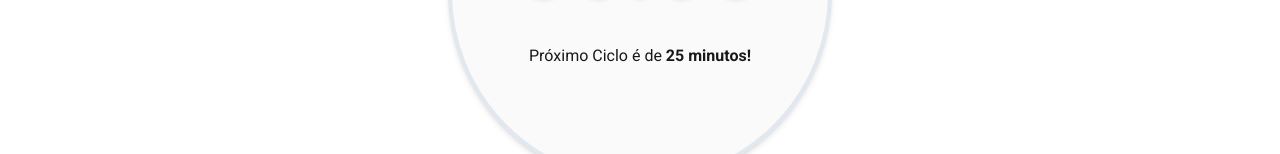
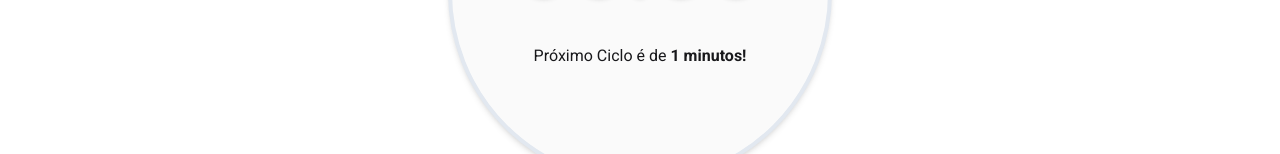
Before and after one commit to davifdev/clokko-pomodoro, a React (Vite) app: page / in a window 1280 px wide. Shown: the part 428-582 px from the top of the page. Built offline with nearby package versions, Linux system fonts and the light colour scheme.

Commit message:
feat: add worker and create timer

```diff
--- a/src/components/timer-component.tsx
+++ b/src/components/timer-component.tsx
@@ -2,6 +2,7 @@ import { useTaskContext } from '../contexts/TaskContext/task-context';
 
 const Timer = () => {
   const { taskState } = useTaskContext();
+  console.log(taskState.formattedSecondsRemaining, taskState.secondsRemaining);
 
   return (
     <p className="text-8xl font-bold text-sky-500 text-shadow-md dark:text-slate-100">
--- a/src/contexts/TaskContext/action-types.tsx
+++ b/src/contexts/TaskContext/action-types.tsx
@@ -3,15 +3,26 @@ import type { TaskModel } from '../../models/taskModel';
 export enum ActionsTypes {
   CREATE_TASK = 'createTask',
   INTERRUPT_TASK = 'interruptTask',
+  COMPLETE_TASK = 'completeTask',
+  COUNT_DOWN = 'countDown',
 }
 
-type TaskActionWithPayload = {
-  type: ActionsTypes.CREATE_TASK;
-  payload: TaskModel;
-};
+type TaskActionWithPayload =
+  | {
+      type: ActionsTypes.CREATE_TASK;
+      payload: TaskModel;
+    }
+  | {
+      type: ActionsTypes.COUNT_DOWN;
+      payload: { secondsRemaining: number };
+    };
 
-type TaskActionWithoutPayload = {
-  type: ActionsTypes.INTERRUPT_TASK;
-};
+type TaskActionWithoutPayload =
+  | {
+      type: ActionsTypes.INTERRUPT_TASK;
+    }
+  | {
+      type: ActionsTypes.COMPLETE_TASK;
+    };
 
 export type TaskActions = TaskActionWithPayload | TaskActionWithoutPayload;
--- a/src/contexts/TaskContext/initialState.ts
+++ b/src/contexts/TaskContext/initialState.ts
@@ -7,8 +7,8 @@ export const initialTaskStateValue: TaskStateModel = {
   activeTask: null,
   currentCycle: 0,
   config: {
-    working: 25,
-    shortResting: 5,
-    longResting: 15,
+    working: 1,
+    shortResting: 1,
+    longResting: 1,
   },
 };
--- a/src/contexts/TaskContext/task-context-provider.tsx
+++ b/src/contexts/TaskContext/task-context-provider.tsx
@@ -1,9 +1,10 @@
 // Utils
-import { useReducer, type ReactNode } from 'react';
+import { useEffect, useReducer, type ReactNode } from 'react';
 import { initialTaskStateValue } from './initialState';
 import { TaskContext } from './task-context';
 import { taskReducer } from './taskReducer';
-
+import { ActionsTypes } from './action-types';
+import { TimerWorkerManager } from '../../workers/timerWorkerManager';
 interface TaskContextProviderProps {
   children: ReactNode;
 }
@@ -11,6 +12,35 @@ interface TaskContextProviderProps {
 export const TaskContextProvider = ({ children }: TaskContextProviderProps) => {
   const [taskState, dispatch] = useReducer(taskReducer, initialTaskStateValue);
 
+  const worker = TimerWorkerManager.getInstance();
+
+  worker.onmessage((e) => {
+    const countDownSeconds = e.data;
+    if (countDownSeconds <= 0) {
+      console.log('Task completed!');
+
+      dispatch({ type: ActionsTypes.COMPLETE_TASK });
+      worker.terminate();
+    } else {
+      console.log('Task in progress: ', countDownSeconds);
+      dispatch({
+        type: ActionsTypes.COUNT_DOWN,
+        payload: { secondsRemaining: countDownSeconds },
+      });
+    }
+  });
+
+  useEffect(() => {
+    if (!taskState.activeTask) {
+      console.log('No active task, terminating worker.');
+      worker.terminate();
+      return;
+    }
+
+    worker.postMessage(taskState);
+  }, [taskState, worker]);
+
+  console.log(taskState);
   return (
     <TaskContext.Provider value={{ taskState, dispatch }}>
       {children}
--- a/src/contexts/TaskContext/taskReducer.tsx
+++ b/src/contexts/TaskContext/taskReducer.tsx
@@ -37,6 +37,31 @@ export const taskReducer = (state: TaskStateModel, action: TaskActions) => {
         }),
       };
     }
+    case ActionsTypes.COMPLETE_TASK: {
+      return {
+        ...state,
+        activeTask: null,
+        formattedSecondsRemaining: '00:00',
+        tasks: state.tasks.map((task) => {
+          if (state.activeTask && task.id === state.activeTask?.id) {
+            return {
+              ...task,
+              completedDate: Date.now(),
+            };
+          }
+          return task;
+        }),
+      };
+    }
+    case ActionsTypes.COUNT_DOWN: {
+      return {
+        ...state,
+        secondsRemaining: action.payload.secondsRemaining,
+        formattedSecondsRemaining: formatSecondsToMinutes(
+          action.payload.secondsRemaining
+        ),
+      };
+    }
     default:
       return state;
   }
--- /dev/null
+++ b/src/workers/timeWorker.js
@@ -0,0 +1,24 @@
+let isRunning = false;
+
+self.onmessage = function (e) {
+  if (isRunning) return;
+  isRunning = true;
+
+  const taskState = e.data;
+  const { activeTask, secondsRemaining } = taskState;
+
+  const endDate = activeTask.startDate + secondsRemaining * 1000;
+  const now = Date.now();
+  let countDownSeconds = Math.ceil((endDate - now) / 1000);
+
+  function tick() {
+    self.postMessage(countDownSeconds);
+
+    const now = Date.now();
+    countDownSeconds = Math.floor((endDate - now) / 1000);
+
+    setTimeout(tick, 1000);
+  }
+
+  tick();
+};
--- /dev/null
+++ b/src/workers/timerWorkerManager.ts
@@ -0,0 +1,31 @@
+import type { TaskStateModel } from '../models/taskStateModel';
+
+let instance: TimerWorkerManager | null = null;
+
+export class TimerWorkerManager {
+  private worker: Worker;
+
+  private constructor() {
+    this.worker = new Worker(new URL('./timeWorker.js', import.meta.url));
+  }
+
+  public static getInstance(): TimerWorkerManager {
+    if (!instance) {
+      instance = new TimerWorkerManager();
+    }
+    return instance;
+  }
+
+  postMessage(message: TaskStateModel) {
+    this.worker.postMessage(message);
+  }
+
+  onmessage(callback: (e: MessageEvent) => void) {
+    this.worker.onmessage = callback;
+  }
+
+  terminate() {
+    this.worker.terminate();
+    instance = null;
+  }
+}
```
